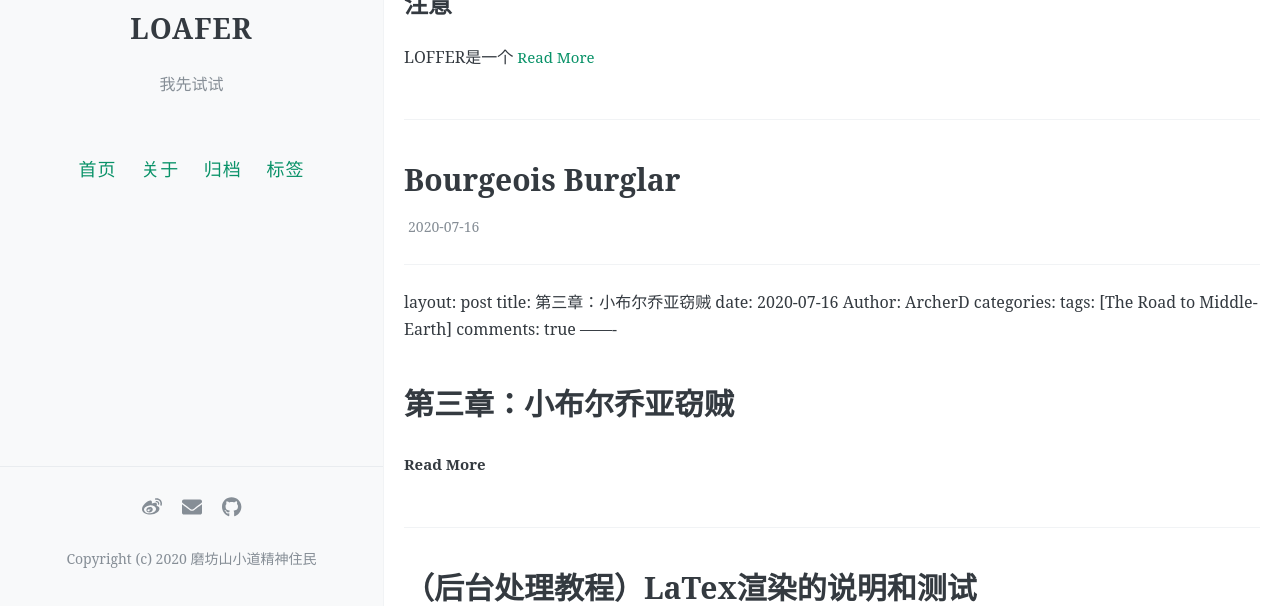
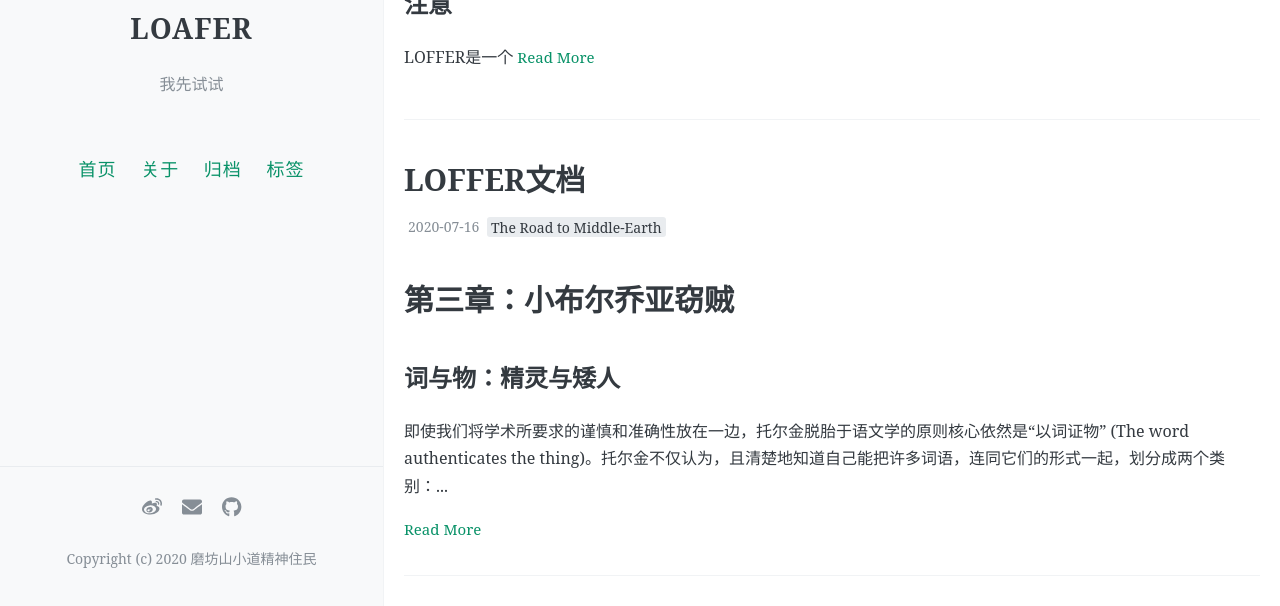
Before and after one commit to archerdominique/LOAFER, a Jekyll site: the page built from index.html, in a window 1280 px wide and 900 px high, cut to the strip 294-900 px from the top of the window. Built offline with Jekyll 4.4.1, drawn with Linux system fonts in a browser that asks for light colours; the list of posts is cut into pages by our own code; comment, search, counter and statistics services are not loaded.

Commit message:
Update 2020-07-16-Bourgeois-Burglar.md

```diff
--- a/_posts/2020-07-16-Bourgeois-Burglar.md
+++ b/_posts/2020-07-16-Bourgeois-Burglar.md
@@ -1,12 +1,12 @@
------
+---
 layout: post
-title: 第三章：小布尔乔亚窃贼
+title: LOFFER文档
 date: 2020-07-16
 Author: ArcherD
 categories:
 tags: [The Road to Middle-Earth]
 comments: true
--------
+---
 
 # 第三章：小布尔乔亚窃贼
 
```
